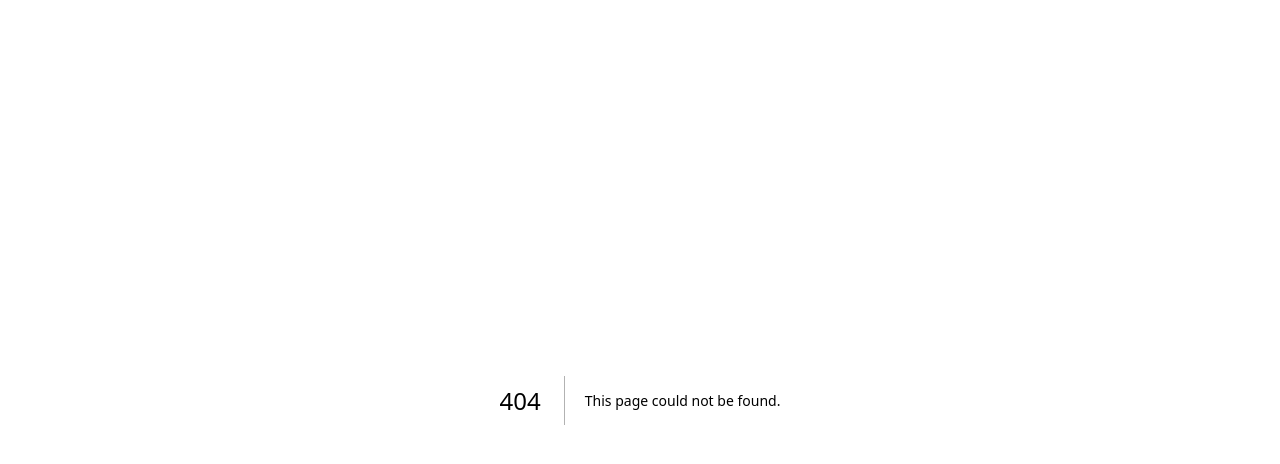
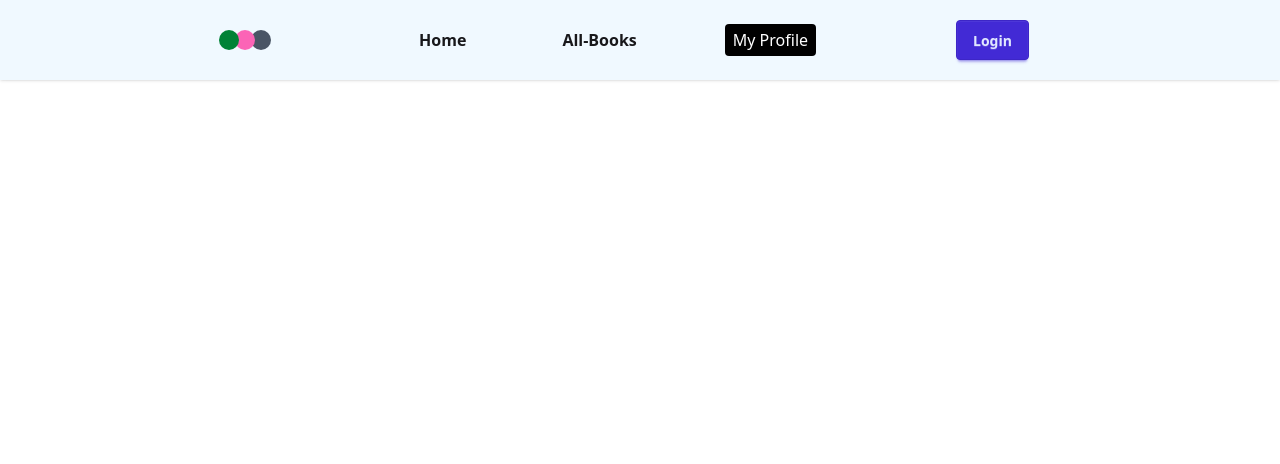
Before and after one commit to minhajul-islam-tanzim/assigment-project, a Next.js app: page /profile in a window 1280 px wide. Before the commit this address had no page. Shown: the top 464 px of the page. Built offline with nearby package versions, Linux system fonts and the light colour scheme.

Commit message:
navbar page done

```diff
--- a/package.json
+++ b/package.json
@@ -9,6 +9,7 @@
     "lint": "eslint"
   },
   "dependencies": {
+    "lucide-react": "^1.31.0",
     "next": "16.3.0",
     "react": "19.2.8",
     "react-dom": "19.2.8"
@@ -19,6 +20,7 @@
     "@types/react": "^19",
     "@types/react-dom": "^19",
     "babel-plugin-react-compiler": "1.0.0",
+    "daisyui": "^5.7.16",
     "eslint": "^9",
     "eslint-config-next": "16.3.0",
     "tailwindcss": "^4",
--- a/src/app/all-books/page.tsx
+++ b/src/app/all-books/page.tsx
@@ -0,0 +1,10 @@
+
+const page = () => {
+  return (
+    <div>
+      hello all boks
+    </div>
+  )
+}
+
+export default page
--- a/src/app/globals.css
+++ b/src/app/globals.css
@@ -1 +1,4 @@
 @import "tailwindcss";
+ @plugin "daisyui" {
+  themes: light --default;
+}
--- a/src/app/layout.tsx
+++ b/src/app/layout.tsx
@@ -1,6 +1,7 @@
 import type { Metadata } from "next";
 import { Geist, Geist_Mono } from "next/font/google";
 import "./globals.css";
+import Navbar from "@/components/shared/Navbar";
 
 const geistSans = Geist({
   variable: "--font-geist-sans",
@@ -23,7 +24,14 @@ export default function RootLayout({ children }: LayoutProps<"/">) {
       lang="en"
       className={`${geistSans.variable} ${geistMono.variable} h-full antialiased`}
     >
-      <body className="min-h-full flex flex-col">{children}</body>
+      <body className="min-h-full flex flex-col">
+        <Navbar />
+
+        {children}
+
+
+
+        </body>
     </html>
   );
 }
--- /dev/null
+++ b/src/app/profile/page.tsx
@@ -0,0 +1,10 @@
+
+const ProfilePage = () => {
+  return (
+    <div>
+
+    </div>
+  )
+}
+
+export default ProfilePage
--- a/src/components/Home.tsx
+++ b/src/components/Home.tsx
@@ -2,7 +2,7 @@
 const Home = () => {
   return (
     <div className="">
-      Hello world
+
     </div>
   )
 }
--- /dev/null
+++ b/src/components/shared/NavLinks.tsx
@@ -0,0 +1,30 @@
+import Link from "next/link";
+import { usePathname } from "next/navigation";
+
+interface navlinks {
+  url: string;
+  title: string;
+}
+
+interface navProps {
+  link: navlinks;
+}
+
+const NavLinks = ({ link }: navProps) => {
+  const pathName = usePathname();
+
+  return (
+    <div>
+      <Link
+        href={link.url}
+        className={`flex  rounded px-2 py-1 hover:border-b transition-all duration-300 ${
+          pathName === link.url ? "bg-black text-white" : "font-semibold"
+        }`}
+      >
+        {link.title}
+      </Link>
+    </div>
+  );
+};
+
+export default NavLinks;
--- /dev/null
+++ b/src/components/shared/Navbar.tsx
@@ -0,0 +1,82 @@
+"use client";
+
+import Link from "next/link";
+import NavLinks from "./NavLinks";
+import { TextAlignJustify } from "lucide-react";
+
+const links = [
+  { url: "/", title: "Home" },
+  { url: "/all-books", title: "All-Books" },
+  { url: "/profile", title: "My Profile" },
+];
+
+const Navbar = () => {
+  return (
+    <div>
+      <nav
+        className=" fixed top-0 left-0 right-0 backdrop-blur-sm z-50 border-gray-400 shadow-sm bg-sky-50 "
+      >
+        <div className="w-full container mx-auto flex items-center justify-center gap-35 px-4 sm:px-6 md:px-16 md:h-20 h-13">
+          {/*section logo */}
+
+          <div className="flex relative cursor-pointer">
+            <Link href={"/"}>
+              <div className="bg-pink-400 h-5 w-5 rounded-full absolute right-4"></div>
+              <div className="bg-green-700 h-5 w-5 rounded-full absolute right-8"></div>
+              <div className="bg-gray-600 h-5 w-5 rounded-full"></div>
+            </Link>
+          </div>
+
+          {/* Desktop Nav  */}
+
+          <div className="md:flex items-center gap-20 hidden">
+            {links.map((link) => (
+              <NavLinks key={link.url} link={link} />
+            ))}
+          </div>
+
+          {/* Button Login register  */}
+
+
+            <div className="flex items-center gap-3">
+
+          <button className="btn btn-primary hidden md:inline-flex">
+            Login
+            </button>
+
+
+                {/* 3 dot menu  */}
+{/* 3-dot menu - শুধু mobile এ */}
+<div className="dropdown dropdown-end md:hidden">
+  <div tabIndex={0} role="button" className="btn btn-ghost btn-circle">
+    <TextAlignJustify />
+  </div>
+  <ul
+    tabIndex={0}
+    className="menu menu-sm dropdown-content bg-base-100 rounded-box z-50 mt-3 w-68 p-10 shadow flex gap-5 "
+  >
+    {links.map((link) => (
+      <li key={link.url} className="">
+        <Link href={link.url}>{link.title}</Link>
+      </li>
+    ))}
+    <li>
+      <Link href="/login" className="btn btn-primary">Login</Link>
+    </li>
+  </ul>
+</div>
+
+
+
+
+            </div>
+
+
+
+        </div>
+      </nav>
+    </div>
+  );
+};
+
+export default Navbar;
```
Also changed, not shown: src/components/shared/Footer.tsx (added), 1 other file (tests, documents, lock files or other folders).
